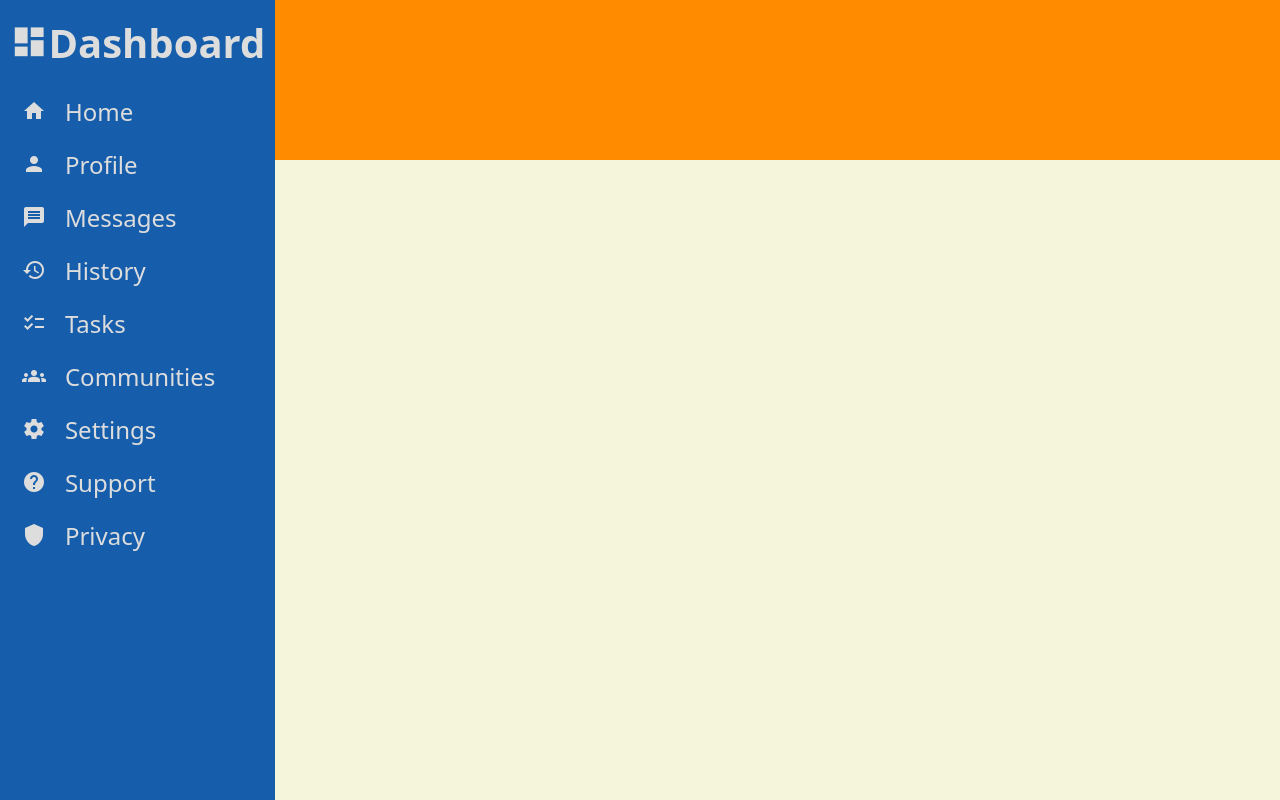
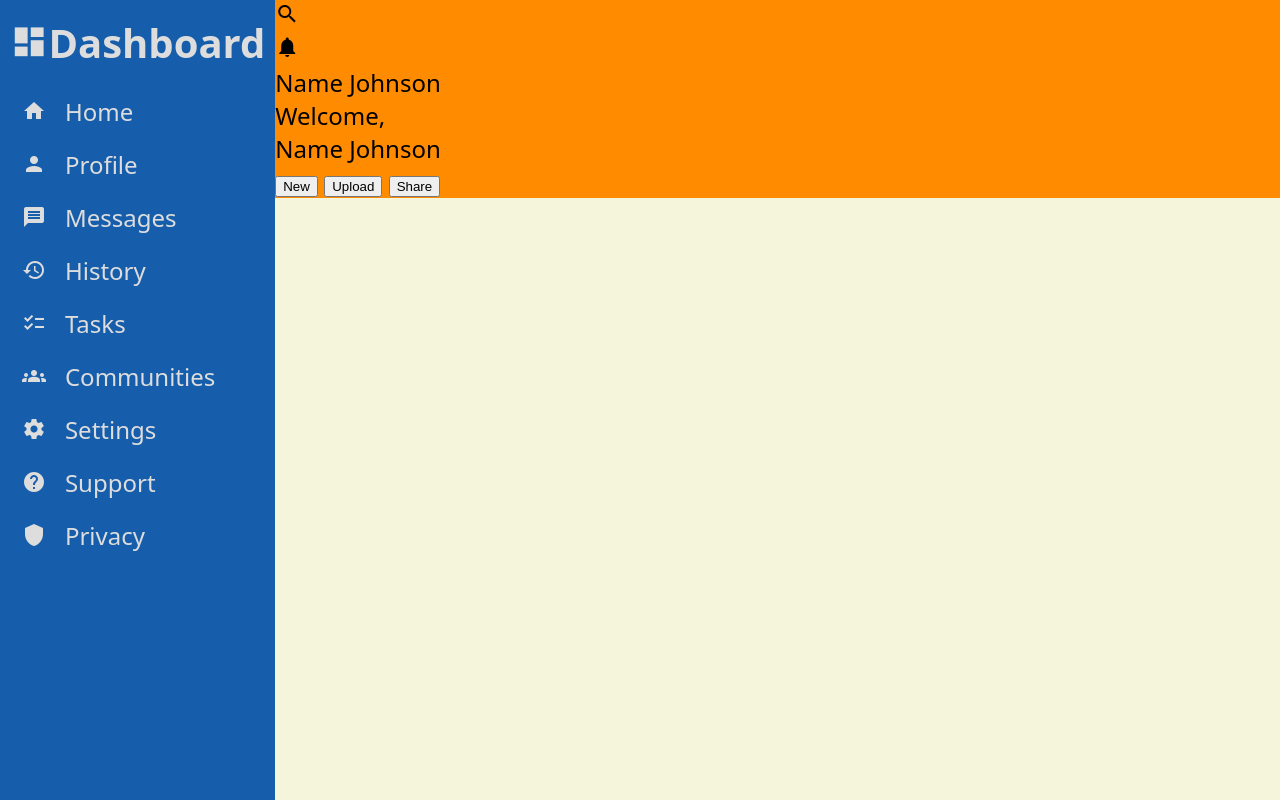
Before and after one commit to jsnhu/odin-dashboard, a plain HTML site: page index.html in a window 1280 px wide. Drawn offline with Linux system fonts and the light colour scheme.

Commit message:
header html skeleton

```diff
--- a/index.html
+++ b/index.html
@@ -59,6 +59,25 @@
             </div>
         </div>
         <div class="header">
+            <div class="header-top">
+                <div class="searchbar">
+                    <span class="material-icons">search</span>
+                    <div class="search-text"></div>
+                </div>
+                <span class="material-icons">notifications</span>
+                <div class="profile-picture"></div>
+                <div class="name">Name Johnson</div>
+            </div>
+            <div class="header-bottom">
+                <div id="profile-picture"></div>
+                <div class="welcome">
+                    <div class="welcome-top-text">Welcome,</div>
+                    <div class="welcome-bottom-text">Name Johnson</div>
+                </div>
+                <button id="new">New</button>
+                <button id="upload">Upload</button>
+                <button id="share">Share</button>
+            </div>
 
         </div>
         <div class="body">
```
